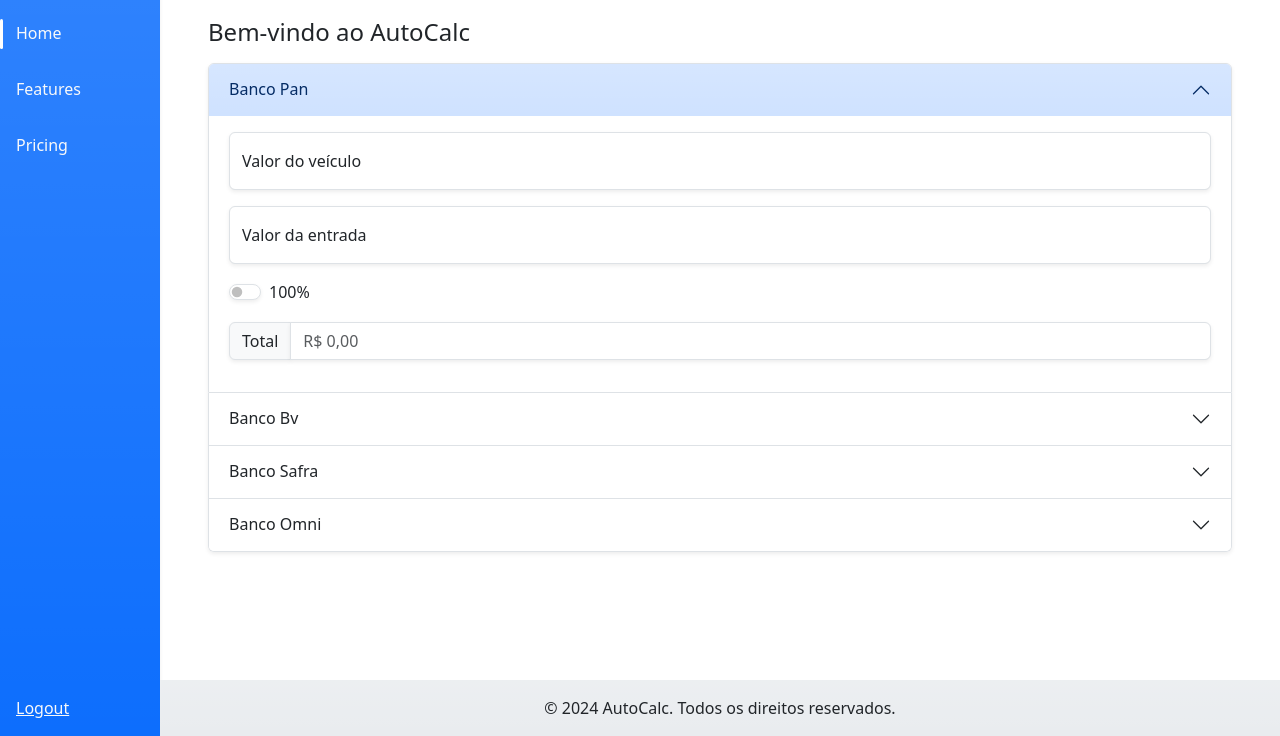
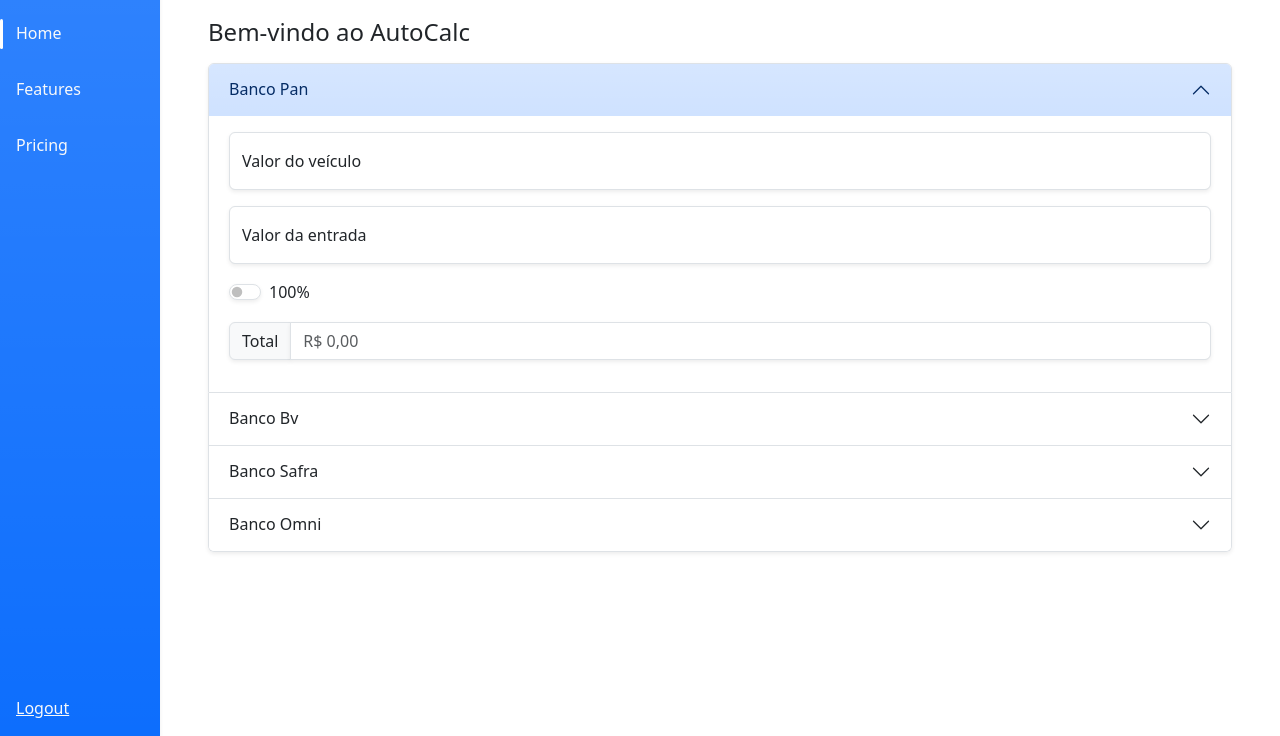
Before and after one commit to Patrick510/project-calc, a website: page project/main.html in a window 1280 px wide. Shown: the part 64-800 px from the top of the page. Drawn offline with nearby package versions, Linux system fonts and the light colour scheme.

Commit message:
- Footer

```diff
--- a/project/main.html
+++ b/project/main.html
@@ -23,7 +23,7 @@
     </main>
 
     <!-- Footer Component -->
-    <footer id="footer"></footer>
+    <!-- <footer id="footer"></footer> -->
 
     <!-- Bootstrap JS e dependências -->
     <script src="https://cdn.jsdelivr.net/npm/@popperjs/core@2.11.8/dist/umd/popper.min.js" integrity="sha384-I7E8VVD/ismYTF4hNIPjVp/Zjvgyol6VFvRkX/vR+Vc4jQkC+hVqc2pM8ODewa9r" crossorigin="anonymous"></script>
```
